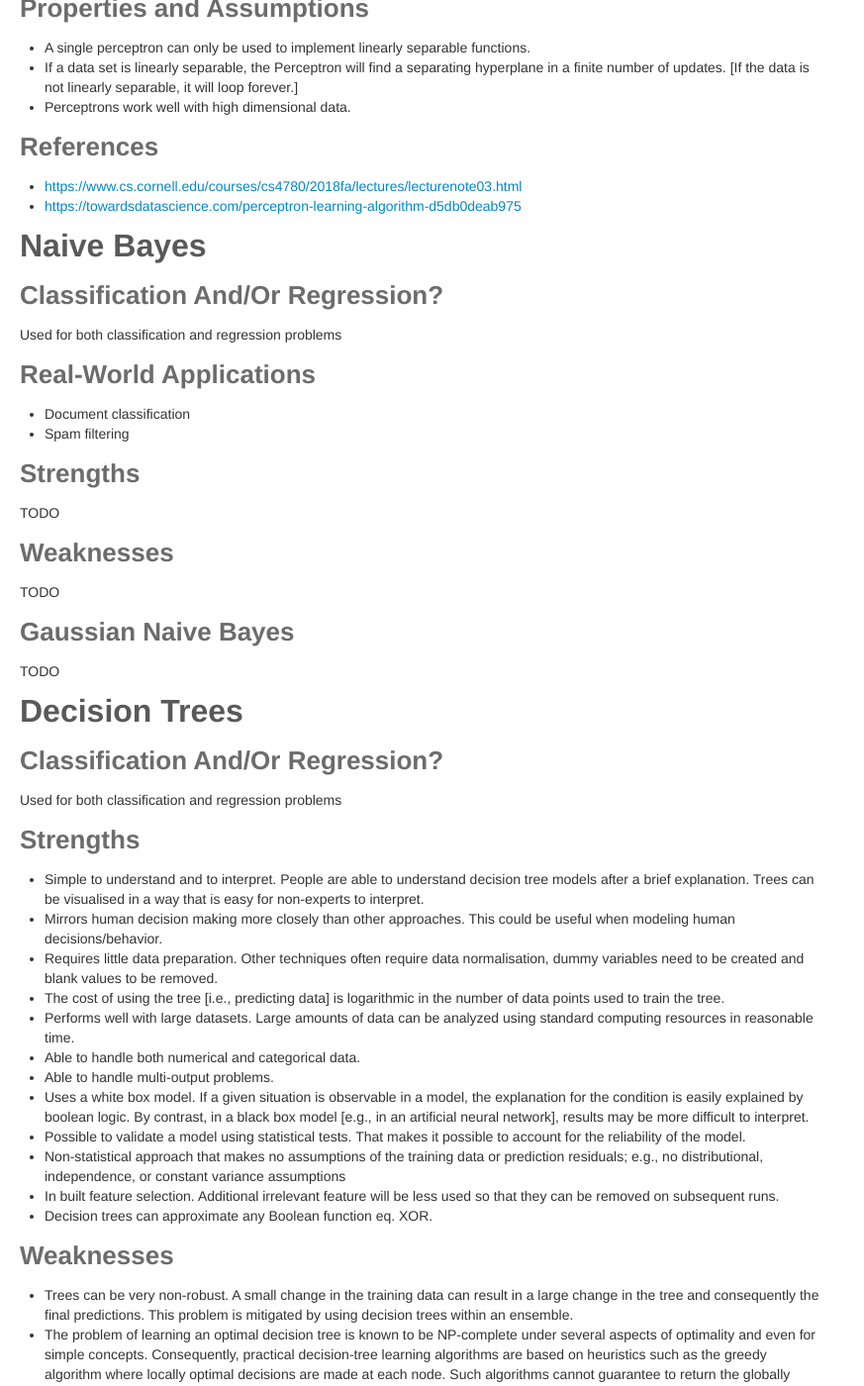
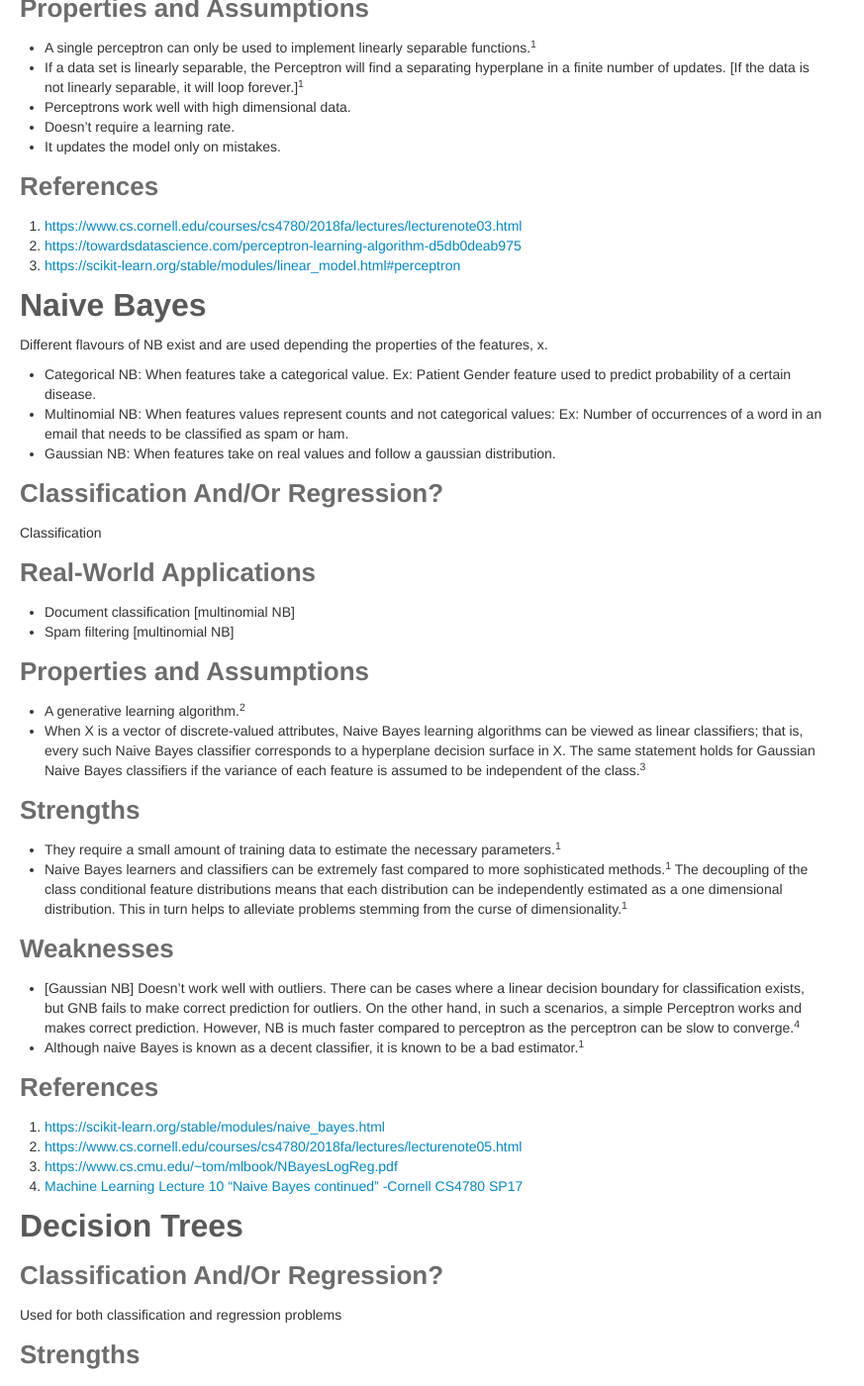
Before and after one commit to anuragkapur/anuragkapur.github.io, a Jekyll site: the page built from blog/engineering/_posts/2020-04-25-machine-learning-reference-guide.md, in a window 1280 px wide and 1400 px high, scrolled down 3256 px. Shown: the whole window at 99% size, without its empty margins (0-873 px from the left). Built offline with Jekyll 4.4.1, drawn with Linux system fonts in a browser that asks for light colours; formulas are drawn with MathJax 3; comment, search, counter and statistics services are not loaded; some of the changed text lies outside the part shown.

Commit message:
Update GNB notes

```diff
--- a/blog/engineering/_posts/2020-04-25-machine-learning-reference-guide.md
+++ b/blog/engineering/_posts/2020-04-25-machine-learning-reference-guide.md
@@ -121,34 +121,34 @@ Used for both classification and regression problems
 
 ### Properties and Assumptions
 * As n [size of training data set] -> ∞, the 1-NN classifier is only a factor of 2 worse than the best possible
-classifier
-* Assumes that similar points share similar labels
+classifier.
+* Assumes that similar points share similar labels.
 * "Lazy" learners, i.e there is no learning or training step. Instead there is a computation step [computing the nearest
 neighbours] to make every prediction.
 * Neighbors-based methods are known as _instance based_ or _non-generalizing_ machine learning methods, since they
 simply “remember” all of its training data [possibly transformed into a fast indexing structure such as a Ball Tree or
 KD Tree].
-* The optimal choice of the value  is highly data-dependent: in general a larger  suppresses the effects of noise, but
+* The optimal choice of the value k is highly data-dependent: in general a larger k suppresses the effects of noise, but
 makes the classification boundaries less distinct.
 
 ### Real-World Applications
-Classification
+* [Recommendation systems](https://en.wikipedia.org/wiki/Recommender_system#Collaborative_filtering)
 
 ### Strengths
 * Simple to understand and implement.
 * k-NN is a simple and effective classifier if distances reliably reflect a semantically meaningful notion of the
 dissimilarity of data points.
-* As n -> ∞, k-NN becomes provably very accurate, but also very slow.
+* As $$ n\to\infty $$, k-NN becomes provably very accurate, but also very slow.<sup>1</sup>
 * It is often successful in classification situations where the decision boundary is very irregular.
 
 ### Weaknesses
-* As d >> 0, i.e. dimensionality of the data becomes high, points drawn from a probability distribution stop being
-similar to each other, and the k-NN assumption breaks down.
-* Can become prohibitively slow to make predictions on new data when the training data set is very large.
+* As $$ d >> 0 $$, i.e. dimensionality of the data becomes high, points drawn from a probability distribution stop being
+similar to each other, and the k-NN assumption breaks down.<sup>1</sup>
+* Can become prohibitively slow to make predictions on new data when the training data set is very large.<sup>1</sup>
 
 ### References
-* [http://www.cs.cornell.edu/courses/cs4780/2018fa/lectures/lecturenote02_kNN.html](http://www.cs.cornell.edu/courses/cs4780/2018fa/lectures/lecturenote02_kNN.html)
-* [https://scikit-learn.org/stable/modules/neighbors.html](https://scikit-learn.org/stable/modules/neighbors.html)
+1. [http://www.cs.cornell.edu/courses/cs4780/2018fa/lectures/lecturenote02_kNN.html](http://www.cs.cornell.edu/courses/cs4780/2018fa/lectures/lecturenote02_kNN.html)
+2. [https://scikit-learn.org/stable/modules/neighbors.html](https://scikit-learn.org/stable/modules/neighbors.html)
 
 ## Perceptron
 Perceptron algorithm is historically important: it was one of the first machine learning algorithms ever derived and was
@@ -158,32 +158,58 @@ even implemented in analog hardware
 Classification
 
 ### Properties and Assumptions
-* A single perceptron can only be used to implement linearly separable functions.
+* A single perceptron can only be used to implement linearly separable functions.<sup>1</sup>
 * If a data set is linearly separable, the Perceptron will find a separating hyperplane in a finite number of updates.
-[If the data is not linearly separable, it will loop forever.]
+[If the data is not linearly separable, it will loop forever.]<sup>1</sup>
 * Perceptrons work well with high dimensional data.
+* Doesn't require a learning rate.
+* It updates the model only on mistakes.
 
 ### References
-* [https://www.cs.cornell.edu/courses/cs4780/2018fa/lectures/lecturenote03.html](https://www.cs.cornell.edu/courses/cs4780/2018fa/lectures/lecturenote03.html)
-* [https://towardsdatascience.com/perceptron-learning-algorithm-d5db0deab975](https://towardsdatascience.com/perceptron-learning-algorithm-d5db0deab975)
+1. [https://www.cs.cornell.edu/courses/cs4780/2018fa/lectures/lecturenote03.html](https://www.cs.cornell.edu/courses/cs4780/2018fa/lectures/lecturenote03.html)
+2. [https://towardsdatascience.com/perceptron-learning-algorithm-d5db0deab975](https://towardsdatascience.com/perceptron-learning-algorithm-d5db0deab975)
+3. [https://scikit-learn.org/stable/modules/linear_model.html#perceptron](https://scikit-learn.org/stable/modules/linear_model.html#perceptron)
 
 ## Naive Bayes
+Different flavours of NB exist and are used depending the properties of the features, x.
+* Categorical NB: When features take a categorical value. Ex: Patient Gender feature used to predict probability of a
+certain disease.
+* Multinomial NB: When features values represent counts and not categorical values: Ex: Number of occurrences of a word
+in an email that needs to be classified as spam or ham.
+* Gaussian NB: When features take on real values and follow a gaussian distribution.
 
 ### Classification And/Or Regression?
-Used for both classification and regression problems
+Classification
 
 ### Real-World Applications
-* Document classification
-* Spam filtering
+* Document classification [multinomial NB]
+* Spam filtering [multinomial NB]
+
+### Properties and Assumptions
+* A generative learning algorithm.<sup>2</sup>
+* When X is a vector of discrete-valued attributes, Naive Bayes learning algorithms can be viewed as linear classifiers;
+that is, every such Naive Bayes classifier corresponds to a hyperplane decision surface in X. The same statement holds
+for Gaussian Naive Bayes classifiers if the variance of each feature is assumed to be independent of the class.<sup>3</sup>
 
 ### Strengths
-TODO
+* They require a small amount of training data to estimate the necessary parameters.<sup>1</sup>
+* Naive Bayes learners and classifiers can be extremely fast compared to more sophisticated methods.<sup>1</sup>
+The decoupling of the class conditional feature distributions means that each distribution can be independently
+estimated as a one dimensional distribution. This in turn helps to alleviate problems stemming from the curse of
+dimensionality.<sup>1</sup>
 
 ### Weaknesses
-TODO
+* [Gaussian NB] Doesn't work well with outliers. There can be cases where a linear decision boundary for classification
+exists, but GNB fails to make correct prediction for outliers. On the other hand, in such a scenarios, a simple
+Perceptron works and makes correct prediction. However, NB is much faster compared to perceptron as the perceptron can
+be slow to converge.<sup>4</sup>
+* Although naive Bayes is known as a decent classifier, it is known to be a bad estimator.<sup>1</sup>
 
-### Gaussian Naive Bayes
-TODO
+### References
+1. [https://scikit-learn.org/stable/modules/naive_bayes.html](https://scikit-learn.org/stable/modules/naive_bayes.html)
+2. [https://www.cs.cornell.edu/courses/cs4780/2018fa/lectures/lecturenote05.html](https://www.cs.cornell.edu/courses/cs4780/2018fa/lectures/lecturenote05.html)
+3. [https://www.cs.cmu.edu/~tom/mlbook/NBayesLogReg.pdf](https://www.cs.cmu.edu/~tom/mlbook/NBayesLogReg.pdf)
+4. [Machine Learning Lecture 10 "Naive Bayes continued" -Cornell CS4780 SP17](https://youtu.be/rqB0XWoMreU?t=2722)
 
 ## Decision Trees
 
@@ -269,6 +295,7 @@ purely a model parameter. [Frequentist Statistics Approach]
 Here θ is a random variable. [Bayesian Statistics Approach]
 Ref:
   * [https://www.cs.cornell.edu/courses/cs4780/2018fa/lectures/lecturenote04.html](https://www.cs.cornell.edu/courses/cs4780/2018fa/lectures/lecturenote04.html)
+  * [https://www.youtube.com/watch?time_continue=1277&v=pDHEX2usCS0](https://www.youtube.com/watch?time_continue=1277&v=pDHEX2usCS0)
 
 # Misc Math
 
```
